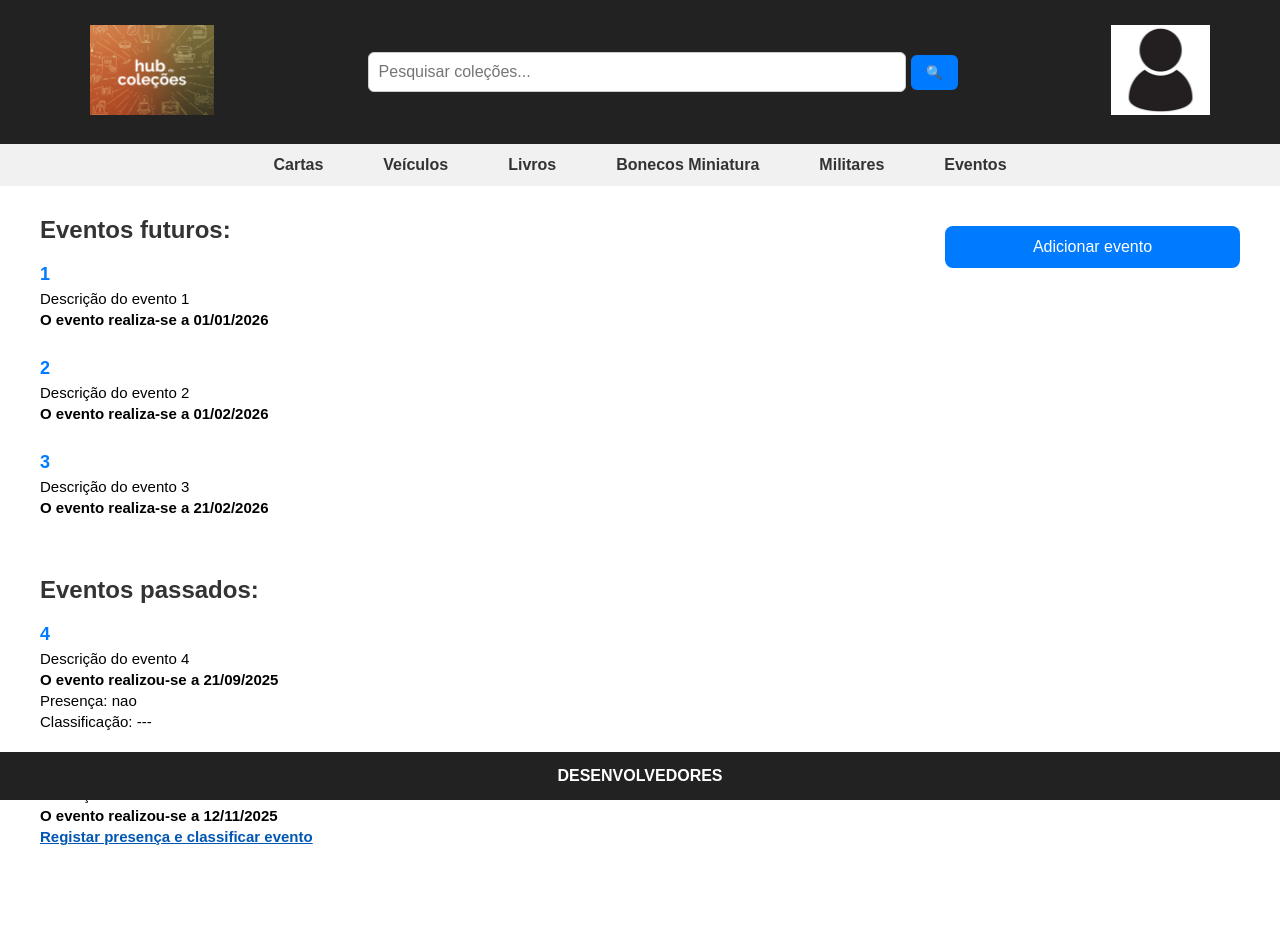
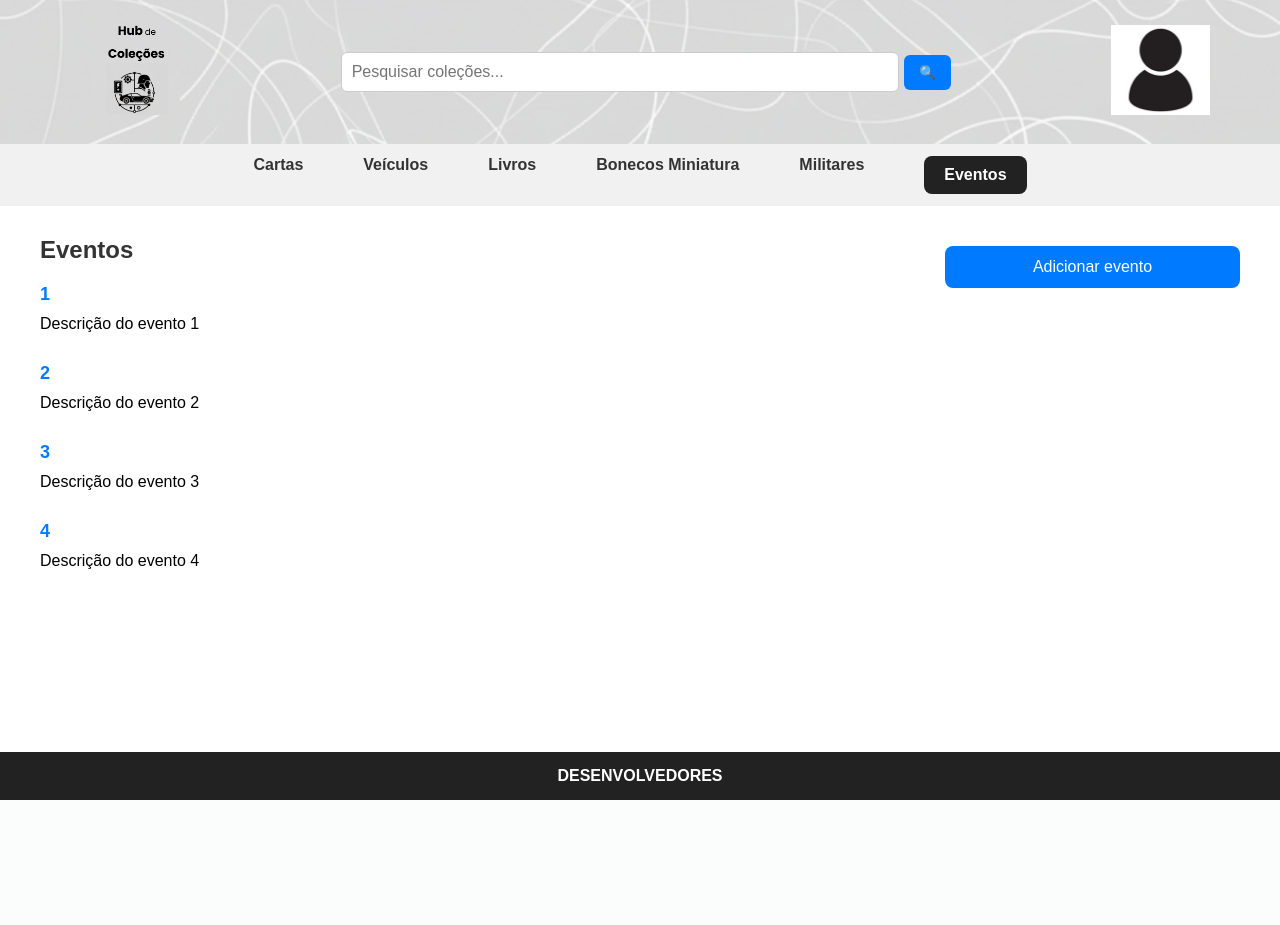
Before and after one commit to diogo-tavares/EIS_2526-G2_MEEC, a PHP site: page /eventos.html in a window 1280 px wide. After the commit the page ends 800 px from the top, so only its background shows below. Run offline with PHP 8.4, Linux system fonts and the light colour scheme.

Commit message:
Add files via upload
this is the final version, with a new background and logo in top bar home, and upgrade on the layout of the category bar

```diff
--- a/Teamwork/public_html/css/style.css
+++ b/Teamwork/public_html/css/style.css
@@ -9,11 +9,14 @@
 /* Barra superior login/registo */
 .top-bar {
     width: 100%;
-    background-color: #222;
-    color: white;
     padding: 25px 70px;
     display: flex;
     align-items: center;
+
+    background-image: url("../images/backgroundtest.png");
+    background-size: cover;        /* A imagem cobre toda a barra */
+    background-position: center;   /* Centrada */
+    background-repeat: no-repeat;
 }
 
 .logo img {
@@ -125,9 +128,12 @@ input {
     display: flex;
     align-items: center;
     justify-content: space-between;
-    background-color: #222;
-    color: white;
     padding: 25px 70px;
+
+    background-image: url("../images/backgroundtest.png");
+    background-size: cover;        /* A imagem cobre toda a barra */
+    background-position: center;   /* Centrada */
+    background-repeat: no-repeat;
 }
 
 .top-bar-home .logo img {
@@ -184,6 +190,12 @@ input {
     color: #333;
     font-weight: bold;
     font-size: 16px;
+}
+.category-bar a.active {
+    background: #222;
+    color: white;
+    border-radius: 8px;
+    padding: 10px 20px;
 }
 
 .category-bar a:hover {
@@ -747,114 +759,3 @@ body.colecao-page .sidebar .btn-primary {
 .edit-item-img .btn-secondary:hover {
     background-color: #565e64;
 }
-
-/* ------------------- */
-/* Pop-up de confirmação ao eliminar algo */
-/* Fundo escuro */
-.popup-overlay {
-    position: fixed;
-    top: 0;
-    left: 0;
-    width: 100%;
-    height: 100%;
-    background: rgba(0, 0, 0, 0.6);
-    display: none; /* começa escondido */
-    justify-content: center;
-    align-items: center;
-    z-index: 9999;
-}
-
-/* Caixa do popup */
-.popup-box {
-    background: white;
-    padding: 25px;
-    border-radius: 12px;
-    text-align: center;
-    width: 320px;
-    box-shadow: 0 4px 12px rgba(0, 0, 0, 0.25);
-}
-
-/* Espaçamento dos botões */
-.popup-buttons {
-    margin-top: 20px;
-    display: flex;
-    justify-content: space-evenly;
-}
-
-/* Estilo para texto em lista de eventos */
-.event-info {
-    display: flex;
-    flex-direction: column;   /* força o texto a ficar em coluna */
-    gap: 4px;                 /* pequeno espaçamento entre linhas */
-    margin-top: 5px;
-}
-
-.event-info p {
-    margin: 0;
-    font-size: 15px;
-}
-
-.event-section-title {
-    margin-top: 60px;
-}
-
-/* Link clicável */
-.event-action {
-    margin-top: 5px;
-    color: #0056b3;
-    cursor: pointer;
-    text-decoration: underline;
-    font-weight: bold;
-}
-
-/* Fundo do modal */
-.modal-bg {
-    position: fixed;
-    top: 0;
-    left: 0;
-    width: 100%;
-    height: 100%;
-    background: rgba(0,0,0,0.5);
-    display: none; /* escondido por padrão */
-    justify-content: center;
-    align-items: center;
-    z-index: 9999;
-}
-
-/* Caixa do modal */
-.modal-box {
-    background: white;
-    width: 320px;
-    padding: 20px;
-    border-radius: 10px;
-    text-align: left;
-}
-
-.modal-box h3 {
-    margin-bottom: 15px;
-}
-
-.modal-box label {
-    display: block;
-    margin-top: 10px;
-}
-
-.modal-box select {
-    width: 100%;
-    padding: 6px;
-    margin-top: 5px;
-}
-
-.modal-buttons {
-    display: flex;
-    justify-content: space-between;
-    margin-top: 20px;
-}
-
-.btn-secondary {
-    background: #555;
-    color: white;
-    border-radius: 6px;
-    padding: 8px 12px;
-    cursor: pointer;
-}
--- a/Teamwork/public_html/eventos.html
+++ b/Teamwork/public_html/eventos.html
@@ -5,7 +5,6 @@
     <meta name="viewport" content="width=device-width, initial-scale=1.0">
     <title>Hub de Coleções</title>
     <link rel="stylesheet" href="css/style.css">
-    <script src="js/eventos.js" defer></script>
 </head>
 <body>
 
@@ -34,65 +33,46 @@
         <a href="colecoes_por_tipo.html">Livros</a>
         <a href="colecoes_por_tipo.html">Bonecos Miniatura</a>
         <a href="colecoes_por_tipo.html">Militares</a>
-        <a href="eventos.html">Eventos</a>
+        <a href="eventos.html" class="active">Eventos</a>
     </nav>
 
     <!-- Conteúdo principal -->
     <main class="main-content">
     <!-- Seção de coleções do tipo específico -->
     <section class="latest-collections">
-        <h2>Eventos futuros:</h2>
+        <h2>Eventos</h2>
 
-        <!-- Evento 1 -->
+        <!-- Coleção 1 -->
         <div class="collection">
             <a href="evento.html">1</a>
-            <div class="event-info">
+            <div class="items">
                 <p>Descrição do evento 1</p>
-                <p><strong>O evento realiza-se a 01/01/2026</strong></p>
             </div>
         </div>
 
-        <!-- Evento 2 -->
+        <!-- Coleção 2 -->
         <div class="collection">
             <a href="evento.html">2</a>
-            <div class="event-info">
+            <div class="items">
                 <p>Descrição do evento 2</p>
-                <p><strong>O evento realiza-se a 01/02/2026</strong></p>
             </div>
         </div>
 
-        <!-- Evento 3 -->
+        <!-- Coleção 3 -->
         <div class="collection">
             <a href="evento.html">3</a>
-            <div class="event-info">
+            <div class="items">
                 <p>Descrição do evento 3</p>
-                <p><strong>O evento realiza-se a 21/02/2026</strong></p>
             </div>
         </div>
 
-        <h2 class="event-section-title">Eventos passados:</h2>
-
-        <!-- Evento 4 -->
+        <!-- Coleção 4 -->
         <div class="collection">
             <a href="evento.html">4</a>
-            <div class="event-info">
+            <div class="items">
                 <p>Descrição do evento 4</p>
-                <p><strong>O evento realizou-se a 21/09/2025</strong></p>
-                <p>Presença: nao</p>
-                <p>Classificação: ---</p>
             </div>
         </div>
-
-        <!-- Evento 5 -->
-        <div class="collection">
-            <a href="evento.html">5</a>
-            <div class="event-info">
-                <p>Descrição do evento 5</p>
-                <p><strong>O evento realizou-se a 12/11/2025</strong></p>
-                <p class="event-action">Registar presença e classificar evento</p>
-            </div>
-        </div>
-
     </section>
 
     <!-- Seção lateral direita -->
@@ -106,34 +86,5 @@
         <a href="desenvolvedores.html">DESENVOLVEDORES</a>
     </footer>
 
-    <div id="event-modal" class="modal-bg">
-    <div class="modal-box">
-        <h3>Registar presença e classificação</h3>
-
-        <label><strong>Presença:</strong></label>
-        <select id="presence-select">
-            <option value="">Selecione...</option>
-            <option value="sim">Sim</option>
-            <option value="nao">Não</option>
-        </select>
-
-        <label><strong>Classificação (1-5):</strong></label>
-        <select id="rating-select">
-            <option value="">Selecione...</option>
-            <option value="1">1</option>
-            <option value="2">2</option>
-            <option value="3">3</option>
-            <option value="4">4</option>
-            <option value="5">5</option>
-        </select>
-
-        <div class="modal-buttons">
-            <button id="confirm-modal" class="btn-secondary">Confirmar</button>
-            <button id="cancel-modal" class="btn-secondary">Cancelar</button>
-        </div>
-    </div>
-    </div>
-
-
 </body>
 </html>
```
Also changed, not shown: Teamwork/nbproject/private/private.xml (+14 -1 lines), Teamwork/public_html/add_item.html (+7 -2 lines), Teamwork/public_html/colecao.html (+6 -18 lines), Teamwork/public_html/colecoes_por_tipo.html (+9 -9 lines), Teamwork/public_html/desenvolvedores.html (+12 -12 lines), Teamwork/public_html/desenvolvedores_anon.html (+12 -12 lines), Teamwork/public_html/editar_item.html (+7 -2 lines), Teamwork/public_html/evento.html (+7 -19 lines), Teamwork/public_html/item.html (+8 -21 lines), Teamwork/public_html/js/type_collection.js (added, +26 -0 lines), Teamwork/public_html/perfil.html (+4 -4 lines), Teamwork/public_html/images/backgroundtest.png (added), Teamwork/public_html/images/logo.png.
